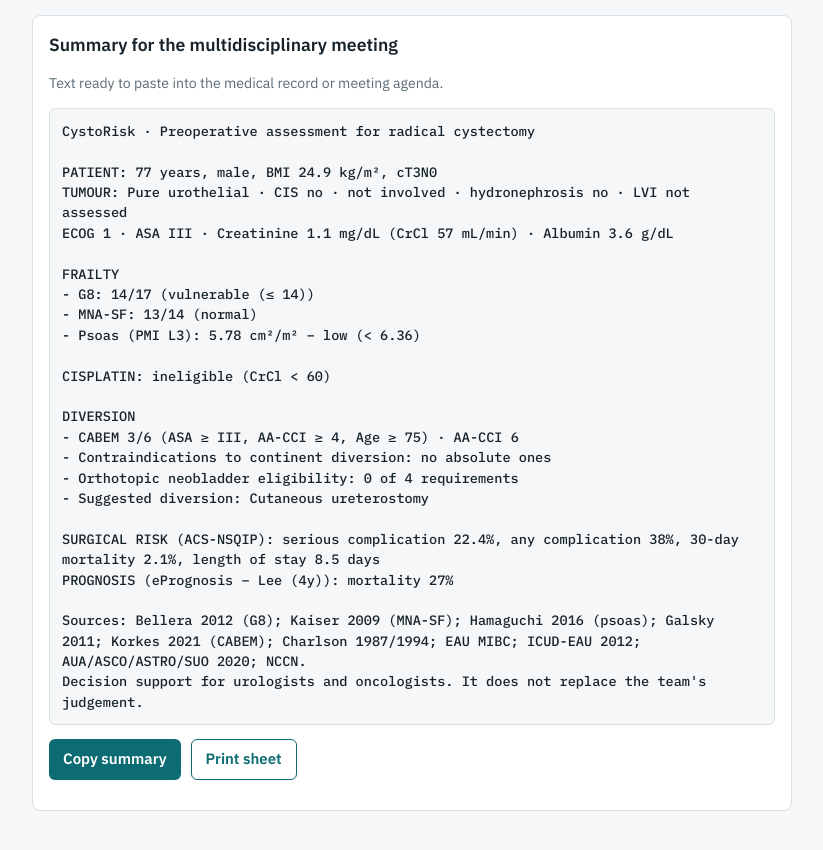
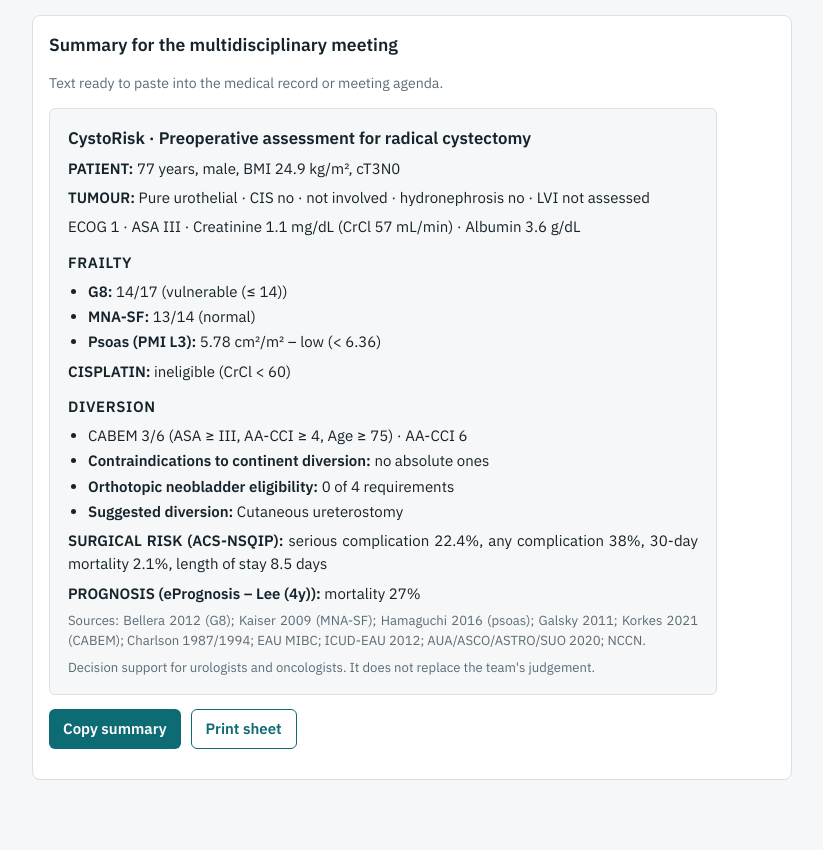
Before and after one commit to abedaniel1977/CystoRisk, a website with bundled scripts: page index.html in a window 1280 px wide. Shown: the part 5113-5963 px from the top of the page, without its empty margins (228-1051 px from the left). After the commit the page ends 5941 px from the top, so only its background shows below. Built offline with nearby package versions, Linux system fonts and the light colour scheme.

Commit message:
Resumo em texto justificado com títulos em negrito
A aba Resumo passa a mostrar o texto formatado: justificado, com hifenização,
seções e rótulos em negrito e itens em lista. A cópia continua em texto
simples, e a impressão usa a versão formatada. Cache do service worker v4.

Co-Authored-By: Claude Opus 5.5 <noreply@anthropic.com>
Claude-Session: https://claude.ai/code/session_01NhRSqcbHpawvfc1iqAejCR

```diff
--- a/css/app.css
+++ b/css/app.css
@@ -67,5 +67,12 @@ button.ghostbtn{background:none;color:var(--accent);border:1px solid var(--accen
   body{background:#fff;color:#000}
   header .q,.quick,.tabs,section.panel:not(#p-sum),.btns,#copyMsg,#p-sum .note{display:none!important}
   #p-sum{display:flex!important;border:0;padding:0}
-  pre.sum{border:0;background:#fff;color:#000;font-size:11pt}
+  .sumdoc{border:0;background:#fff;color:#000;font-size:11pt;padding:0;max-width:none}
 }
+.sumdoc{background:var(--bg);border:1px solid var(--line);border-radius:6px;padding:16px 18px;text-align:justify;hyphens:auto;-webkit-hyphens:auto;line-height:1.55;max-width:70ch;display:flex;flex-direction:column;gap:6px}
+.sumdoc p{margin:0}
+.sumdoc ul{margin:0;padding-left:20px;display:flex;flex-direction:column;gap:2px}
+.sumdoc .sdtitle{font-weight:600;font-size:1.05rem;text-align:left}
+.sumdoc .sdhead{font-weight:600;letter-spacing:.04em;margin-top:6px;text-align:left}
+.sumdoc .sdfoot{font-size:.82rem;color:var(--muted)}
+.sumdoc b{font-weight:600}
--- a/index.html
+++ b/index.html
@@ -196,7 +196,8 @@
   <section class="panel" id="p-sum" role="tabpanel" hidden>
     <h2 data-i18n="sumTitle"></h2>
     <p class="note" data-i18n="sumNote"></p>
-    <pre class="sum" id="sumTxt"></pre>
+    <div class="sumdoc" id="sumDoc"></div>
+    <pre class="sum" id="sumTxt" hidden></pre>
     <div class="btns"><button class="btn" id="copyBtn" type="button" data-i18n="copy"></button><button class="btn ghostbtn" id="printBtn" type="button" data-i18n="print"></button></div>
     <span class="note" id="copyMsg" aria-live="polite"></span>
   </section>
--- a/js/app.js
+++ b/js/app.js
@@ -204,6 +204,29 @@ function update() {
     t("disclaimer"),
   ];
   $("sumTxt").textContent = L.join("\n");
+  renderSummaryDoc(L);
+}
+
+// Versão formatada do resumo (texto justificado, títulos em negrito). A cópia continua em texto simples.
+function renderSummaryDoc(lines) {
+  const doc = $("sumDoc"); doc.innerHTML = "";
+  let list = null;
+  const add = (tag, cls) => { const e = document.createElement(tag); if (cls) e.className = cls; doc.append(e); return e; };
+  // Negrito no rótulo antes de ": " (itens de lista sempre; parágrafos quando começam com palavra em maiúsculas).
+  const labelled = (parent, line, always) => {
+    const k = line.indexOf(": ");
+    const head = k > 0 ? line.slice(0, k) : "";
+    if (k > 0 && k <= 60 && (always || /^[A-ZÀ-ÚÇ]{3,}/.test(head))) { const b = document.createElement("b"); b.textContent = head + ": "; parent.append(b, line.slice(k + 2)); }
+    else parent.append(line);
+  };
+  lines.forEach((line, i) => {
+    if (i === 0) { add("p", "sdtitle").textContent = line; return; }
+    if (!line) { list = null; return; }
+    if (line.startsWith("- ")) { if (!list) list = add("ul"); const li = document.createElement("li"); labelled(li, line.slice(2), true); list.append(li); return; }
+    list = null;
+    if (line === line.toUpperCase() && !line.includes(":")) { add("p", "sdhead").textContent = line; return; }
+    labelled(add("p", i >= lines.length - 2 ? "sdfoot" : ""), line);
+  });
 }
 
 // ---------- Eventos ----------
@@ -213,7 +236,7 @@ document.querySelectorAll('[role="tab"]').forEach((b) => b.addEventListener("cli
   document.querySelectorAll('[role="tab"]').forEach((x) => { x.setAttribute("aria-selected", x === b); $(x.dataset.p).hidden = x !== b; });
 }));
 $("copyBtn").addEventListener("click", () => {
-  const sel = () => { const r = document.createRange(); r.selectNodeContents($("sumTxt")); const s = getSelection(); s.removeAllRanges(); s.addRange(r); $("copyMsg").textContent = t("selected"); };
+  const sel = () => { const r = document.createRange(); r.selectNodeContents($("sumDoc")); const s = getSelection(); s.removeAllRanges(); s.addRange(r); $("copyMsg").textContent = t("selected"); };
   try { navigator.clipboard.writeText($("sumTxt").textContent).then(() => { $("copyMsg").textContent = t("copied"); }, sel); } catch (e) { sel(); }
 });
 $("printBtn").addEventListener("click", () => { update(); window.print(); });
--- a/sw.js
+++ b/sw.js
@@ -1,5 +1,5 @@
 // CystoRisk – service worker: funciona offline depois da primeira visita.
-const CACHE = "cystorisk-v3";
+const CACHE = "cystorisk-v4";
 const FILES = ["./", "index.html", "css/app.css", "js/app.js", "js/scores.js", "js/i18n.js", "manifest.webmanifest", "icons/icon.svg", "icons/icon-192.png", "icons/icon-512.png"];
 self.addEventListener("install", (e) => { e.waitUntil(caches.open(CACHE).then((c) => c.addAll(FILES))); self.skipWaiting(); });
 self.addEventListener("activate", (e) => {
```
Also changed, not shown: sum-390.png (added), sum-900.png (added), sum-print.png (added).
